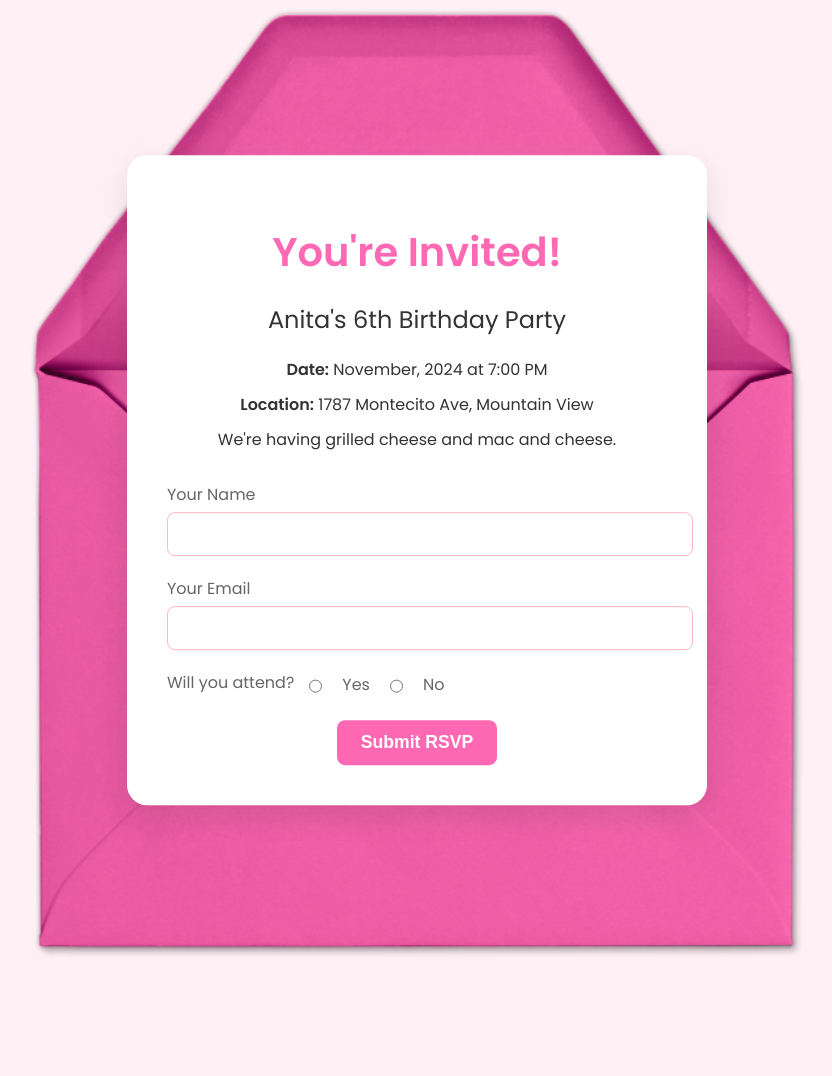
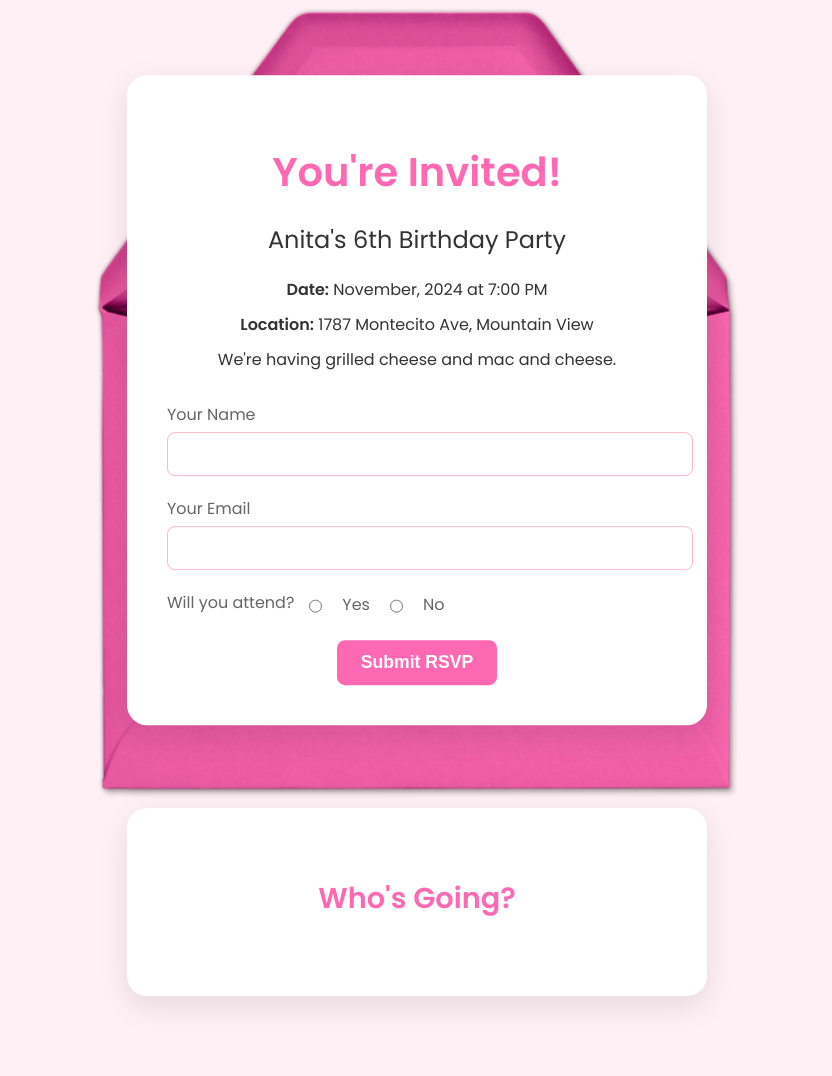
Before and after one commit to davidfwatson/rsvp-site, a Flask app: page / in a window 1280 px wide. Shown: the whole page, without its empty margins (223-1055 px from the left). Before the commit the page ends 955 px from the top, so only its background shows below. Run offline with Flask 3, Linux system fonts and the light colour scheme.

Commit message:
who is going

```diff
--- a/app.py
+++ b/app.py
@@ -55,7 +55,17 @@ def index():
     # Convert Markdown description to HTML
     event_config['description_html'] = markdown.markdown(event_config['description'])
 
-    return render_template('index.html', event=event_config)
+    rsvps = load_rsvps(event_config['id'])
+    attendees = [
+            {
+                'first_name': rsvp['name'].split()[0],
+                'last_initial': rsvp['name'].split()[-1][0].upper(),
+            'guest_info': f" +{rsvp.get('num_guests', 1) - 1}" if rsvp.get('num_guests', 1) > 1 else ""
+            }
+            for rsvp in rsvps if rsvp.get('attending') == 'yes'
+        ]
+
+    return render_template('index.html', event=event_config, attendees=attendees)
 
 @app.route('/rsvp', methods=['POST'])
 def rsvp():
--- a/static/invitation.css
+++ b/static/invitation.css
@@ -3,17 +3,18 @@ body {
   margin: 0;
   padding: 0;
   background-color: var(--background-color);
+  min-height: 100vh;
   display: flex;
-  justify-content: center;
+  flex-direction: column;
   align-items: center;
-  min-height: 100vh;
 }
 
+/* Adjust the envelope container for the new layout */
 .envelope-container {
-  position: relative;
   width: 100%;
   max-width: 800px;
-  padding-top: 75%;
+  padding-top: 60%; /* Reduced from 75% to make room for attendees section */
+  margin-bottom: 40px;
 }
 
 .envelope-image {
@@ -318,3 +319,56 @@ button:active {
   border-radius: 4px;
   overflow-x: auto;
 }
+
+.attendees-container {
+  width: 90%;
+  max-width: 500px;
+  background-color: #fff;
+  border-radius: 20px;
+  box-shadow: 0 10px 30px rgba(0, 0, 0, 0.1);
+  padding: 40px;
+  text-align: center;
+  margin: 40px auto;
+}
+
+.attendees-container h3 {
+  font-family: 'Poppins', sans-serif;
+  font-weight: 600;
+  font-size: 1.8rem;
+  color: var(--heading-color);
+  margin-bottom: 20px;
+}
+
+.attendees-list {
+  list-style-type: none;
+  padding: 0;
+  display: flex;
+  flex-wrap: wrap;
+  justify-content: center;
+  gap: 10px;
+}
+
+.attendees-list li {
+  background-color: var(--secondary-color);
+  color: var(--text-color);
+  padding: 8px 16px;
+  border-radius: 20px;
+  font-size: 0.9rem;
+  display: flex;
+  align-items: center;
+}
+
+.attendees-list li::after {
+  content: attr(data-guest-info);
+  font-size: 0.8em;
+  margin-left: 5px;
+  background-color: var(--primary-color);
+  color: white;
+  padding: 2px 6px;
+  border-radius: 10px;
+  display: inline-block;
+}
+
+.attendees-list li:empty::after {
+  display: none;
+}
--- a/templates/index.html
+++ b/templates/index.html
@@ -42,7 +42,7 @@
                             </div>
                         </div>
                         <div class="guests-input" id="guestsInputContainer" style="display: none;">
-                            <label for="num_guests">Extra Guests</label>
+                            <label for="num_guests">Guests including you</label>
                             <input type="number" id="num_guests" name="num_guests" min="1" max="{{ event.max_guests_per_invite }}" value="1" required>
                         </div>
                     </div>
@@ -51,6 +51,14 @@
                 </form>
             </div>
         </div>
+        <div class="attendees-container">
+          <h3>Who's Going?</h3>
+          <ul class="attendees-list">
+              {% for attendee in attendees %}
+              <li data-guest-info="{{ attendee.guest_info }}">{{ attendee.first_name }} {{ attendee.last_initial }}.</li>
+              {% endfor %}
+          </ul>
+      </div>
     </div>
     <script src="/static/rsvp.js"></script>
 </body>
```
